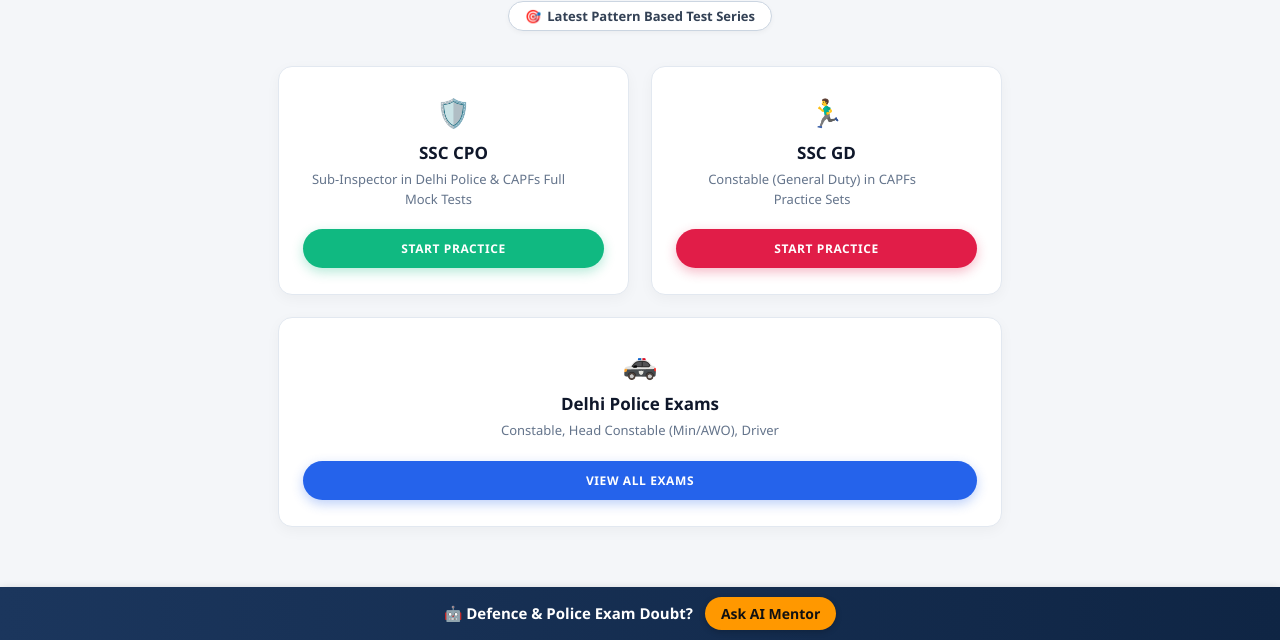
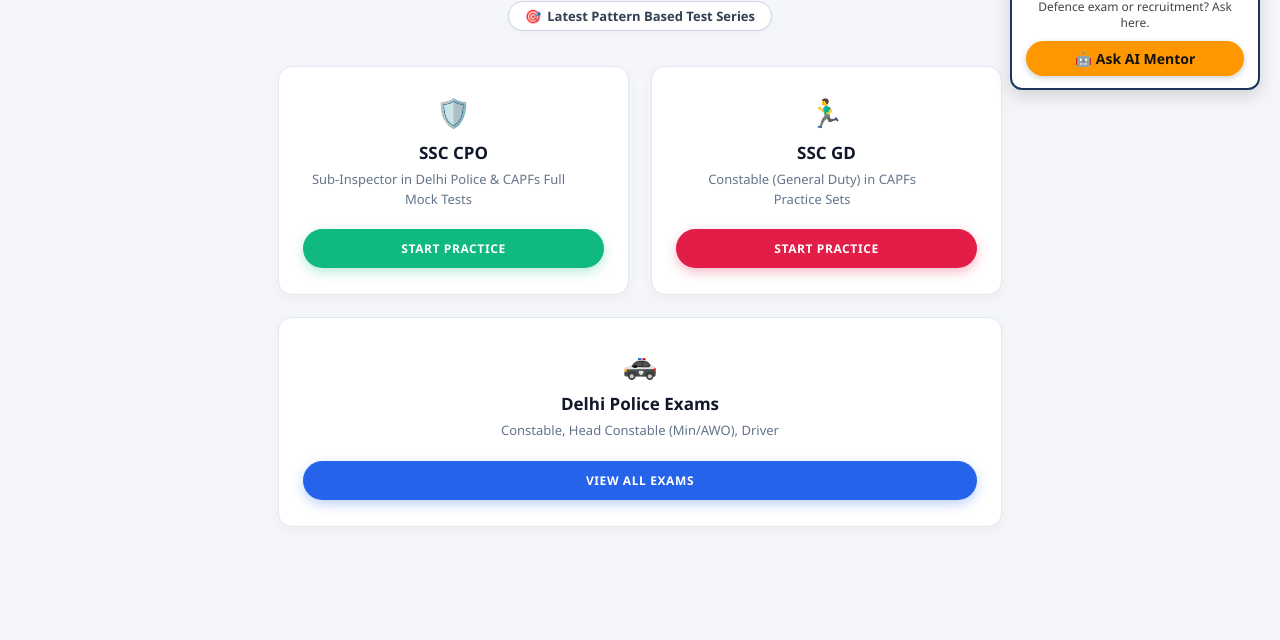
Before and after one commit to MannGuru/Mann_Prep, a plain HTML site: page index.html in a window 1280 px wide. Shown: the part 188-828 px from the top of the page. After the commit the page ends 800 px from the top, so only its background shows below. Drawn offline with Linux system fonts and the light colour scheme.

Commit message:
Update index.html

```diff
--- a/index.html
+++ b/index.html
@@ -907,40 +907,57 @@
     }
   </script>
 </body>
-  <!-- Top Highlighted AI Mentor Bar (Auto-Hide During Mock Test) -->
+ <!-- Right-Side AI Mentor Box (Auto-Hide During Mock Test) -->
 <style>
-  #ai-top-bar {
-    position: sticky;
-    top: 0;
-    z-index: 9999;
-    background: linear-gradient(90deg, #1b365d, #0f2544);
-    color: #ffffff;
-    padding: 10px 15px;
-    display: flex;
-    justify-content: center;
-    align-items: center;
-    gap: 12px;
-    flex-wrap: wrap;
-    box-shadow: 0 3px 10px rgba(0, 0, 0, 0.2);
+  #ai-side-box {
+    position: fixed;
+    top: 115px;
+    right: 20px;
+    width: 250px;
+    background: #ffffff;
+    border: 2px solid #1b365d;
+    border-radius: 12px;
+    padding: 12px 14px;
+    box-shadow: 0 6px 18px rgba(0, 0, 0, 0.15);
+    z-index: 9998;
+    text-align: center;
     font-family: Arial, sans-serif;
   }
-  #ai-top-bar span {
-    font-size: 15px;
+  #ai-side-box .ai-hindi {
+    font-size: 13px;
     font-weight: bold;
+    color: #1b365d;
+    margin: 0 0 5px 0;
+    line-height: 1.4;
   }
-  #ai-top-btn {
+  #ai-side-box .ai-eng {
+    font-size: 12px;
+    color: #444;
+    margin: 0 0 10px 0;
+    line-height: 1.35;
+  }
+  #ai-open-btn {
+    width: 100%;
     background: #ff9800;
     color: #111;
     border: none;
     border-radius: 20px;
-    padding: 7px 16px;
+    padding: 8px 14px;
     font-size: 14px;
     font-weight: bold;
     cursor: pointer;
-    box-shadow: 0 2px 6px rgba(0,0,0,0.2);
+    box-shadow: 0 2px 6px rgba(0, 0, 0, 0.2);
   }
-  #ai-top-btn:hover {
+  #ai-open-btn:hover {
     background: #ffa726;
+  }
+  @media (max-width: 900px) {
+    #ai-side-box {
+      position: static;
+      width: 90%;
+      max-width: 380px;
+      margin: 12px auto;
+    }
   }
   #ai-modal-overlay {
     display: none;
@@ -962,7 +979,7 @@
     border-radius: 12px;
     overflow: hidden;
     position: relative;
-    box-shadow: 0 8px 30px rgba(0,0,0,0.35);
+    box-shadow: 0 8px 30px rgba(0, 0, 0, 0.35);
   }
   #ai-close-btn {
     position: absolute;
@@ -986,9 +1003,10 @@
   }
 </style>
 
-<div id="ai-top-bar">
-  <span>🤖 Defence & Police Exam Doubt?</span>
-  <button id="ai-top-btn" type="button">Ask AI Mentor</button>
+<div id="ai-side-box">
+  <p class="ai-hindi">किसी भी डिफेंस एग्जाम या भर्ती से संबंधित कोई भी डाउट हो तो यहाँ पूछें।</p>
+  <p class="ai-eng">Have any doubt regarding any Defence exam or recruitment? Ask here.</p>
+  <button id="ai-open-btn" type="button">🤖 Ask AI Mentor</button>
 </div>
 
 <div id="ai-modal-overlay">
@@ -1000,9 +1018,9 @@
 
 <script>
   (function () {
-    const bar = document.getElementById("ai-top-bar");
+    const sideBox = document.getElementById("ai-side-box");
     const overlay = document.getElementById("ai-modal-overlay");
-    const openBtn = document.getElementById("ai-top-btn");
+    const openBtn = document.getElementById("ai-open-btn");
     const closeBtn = document.getElementById("ai-close-btn");
 
     openBtn.addEventListener("click", function () {
@@ -1048,10 +1066,10 @@
 
     setInterval(function () {
       if (isMockTestRunning()) {
-        bar.style.display = "none";
+        sideBox.style.display = "none";
         overlay.style.display = "none";
       } else {
-        bar.style.display = "flex";
+        sideBox.style.display = "block";
       }
     }, 500);
   })();
```
